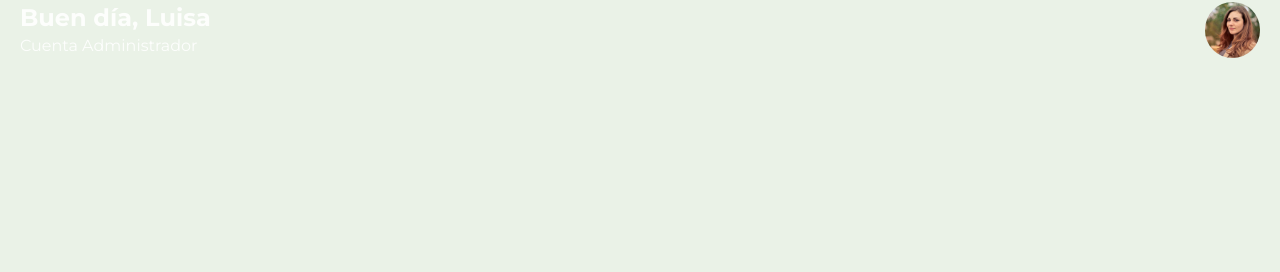
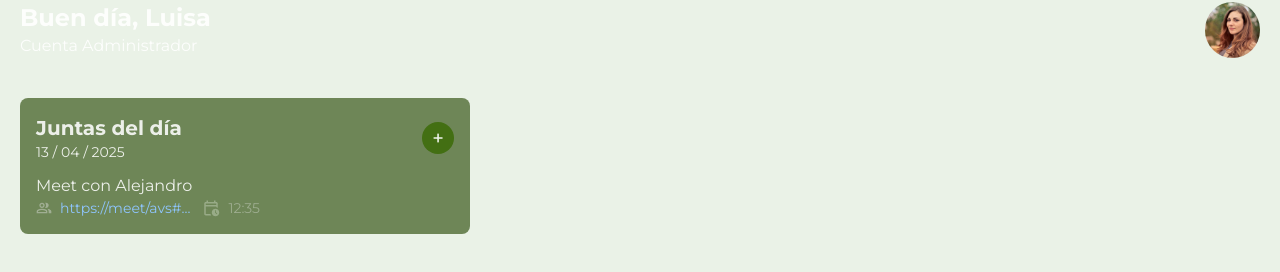
Before and after one commit to ZiftK/EdenGarden, a Next.js app in the folder src/next_front_end/: page /dashboard in a window 1280 px wide. Shown: the part 322-594 px from the top of the page. Built offline with nearby package versions, Linux system fonts and the light colour scheme; no server answers.

Commit message:
feat: add MeetsDay component for displaying daily meetings; integrate with DashboardShell

```diff
--- /dev/null
+++ b/src/next_front_end/src/features/Meets/ui/MeetsDay.tsx
@@ -0,0 +1,41 @@
+import { GroupIcon } from "@/src/components/landing/atoms/Icons/Icons"
+import { format } from "date-fns"
+
+export default function MeetsDay() {
+    const date = new Date()
+
+    return (
+        <section className="w-full max-w-[450px] bg-[rgba(56,86,24,0.69)] p-4 rounded-lg flex flex-col  mt-2">
+            <div className="flex items-center justify-between">
+                <div className="flex flex-col ">
+                    <h3 className="font-bold text-xl">Juntas del día</h3>
+                    <p className="text-sm">{format(date, 'dd / MM / yyyy')}</p>
+                </div>
+
+                <button  className="font-medium text-xl bg-[var(--green-dark-500)] rounded-full flex w-8 h-8 items-center justify-center">+</button>
+            </div>
+
+            <div className="mt-3">
+                <h4>Meet con Alejandro</h4>
+                <div className="flex items-center gap-3">
+                    <div className="flex items-center gap-2">
+                        <GroupIcon size={[1, 1]} color="#e2e2e270" />
+                        <p className="text-blue-300 text-sm ">https://meet/avs#...</p>
+                    </div>
+
+                    <div className="flex items-center gap-2">
+                        <svg xmlns="http://www.w3.org/2000/svg" width="18" height="18" viewBox="0 0 24 24" fill="none">
+                            <mask id="mask0_499_536" maskUnits="userSpaceOnUse" x="0" y="0" width="24" height="24">
+                            <rect width="24" height="24" fill="#D9D9D9"/>
+                            </mask>
+                            <g mask="url(#mask0_499_536)">
+                            <path d="M5 8H19V6H5V8ZM5 22C4.45 22 3.97917 21.8042 3.5875 21.4125C3.19583 21.0208 3 20.55 3 20V6C3 5.45 3.19583 4.97917 3.5875 4.5875C3.97917 4.19583 4.45 4 5 4H6V2H8V4H16V2H18V4H19C19.55 4 20.0208 4.19583 20.4125 4.5875C20.8042 4.97917 21 5.45 21 6V11.675C20.6833 11.525 20.3583 11.4 20.025 11.3C19.6917 11.2 19.35 11.125 19 11.075V10H5V20H11.3C11.4167 20.3667 11.5542 20.7167 11.7125 21.05C11.8708 21.3833 12.0583 21.7 12.275 22H5ZM18 23C16.6167 23 15.4375 22.5125 14.4625 21.5375C13.4875 20.5625 13 19.3833 13 18C13 16.6167 13.4875 15.4375 14.4625 14.4625C15.4375 13.4875 16.6167 13 18 13C19.3833 13 20.5625 13.4875 21.5375 14.4625C22.5125 15.4375 23 16.6167 23 18C23 19.3833 22.5125 20.5625 21.5375 21.5375C20.5625 22.5125 19.3833 23 18 23ZM19.675 20.375L20.375 19.675L18.5 17.8V15H17.5V18.2L19.675 20.375Z" fill="#EAF2E7" fill-opacity="0.4"/>
+                            </g>
+                        </svg>
+                        <p className="text-gray-100/35 text-sm">12:35</p>
+                    </div>
+                </div>
+            </div>
+        </section>
+    )
+}
--- a/src/next_front_end/src/features/auth/dashboard/DashboardShell.tsx
+++ b/src/next_front_end/src/features/auth/dashboard/DashboardShell.tsx
@@ -2,6 +2,7 @@ import Calendar from "@/src/components/ERP/moleculs/Calendar/Calendar"
 import InfoUser from "@/src/components/ERP/moleculs/InfoUser"
 import ResponsiveMenu from "@/src/components/ERP/organisms/ResponsiveMenu"
 import { Employee } from "@/src/shared/types"
+import MeetsDay from "../../Meets/ui/MeetsDay"
 
 
 export default function DashboardShell({
@@ -16,6 +17,7 @@ export default function DashboardShell({
         <div className="flex flex-col gap-4 p-5">
             <InfoUser user={dehydratedState.user} />
             <Calendar />
+            <MeetsDay />
         </div>
         </>
     )
```
